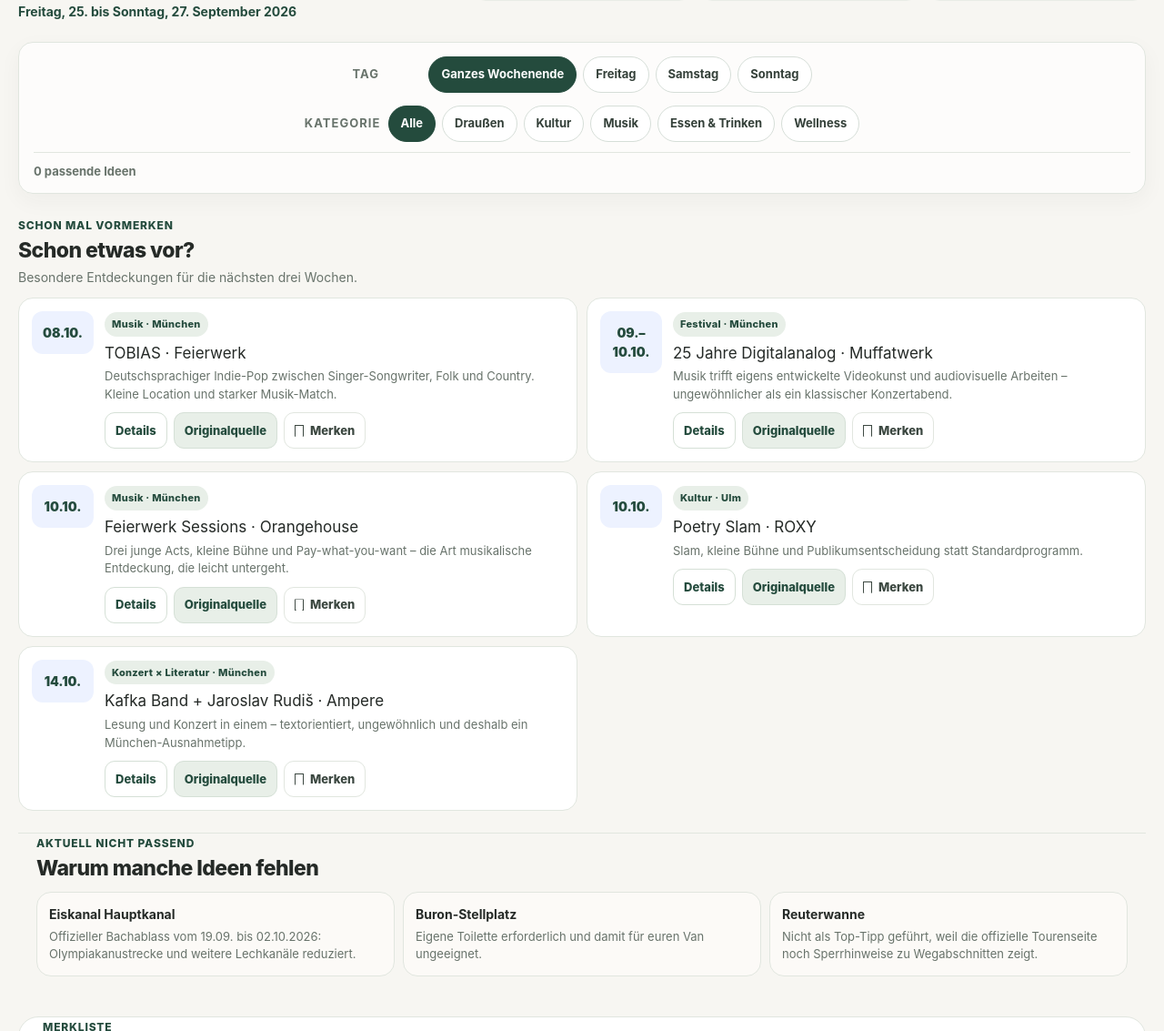
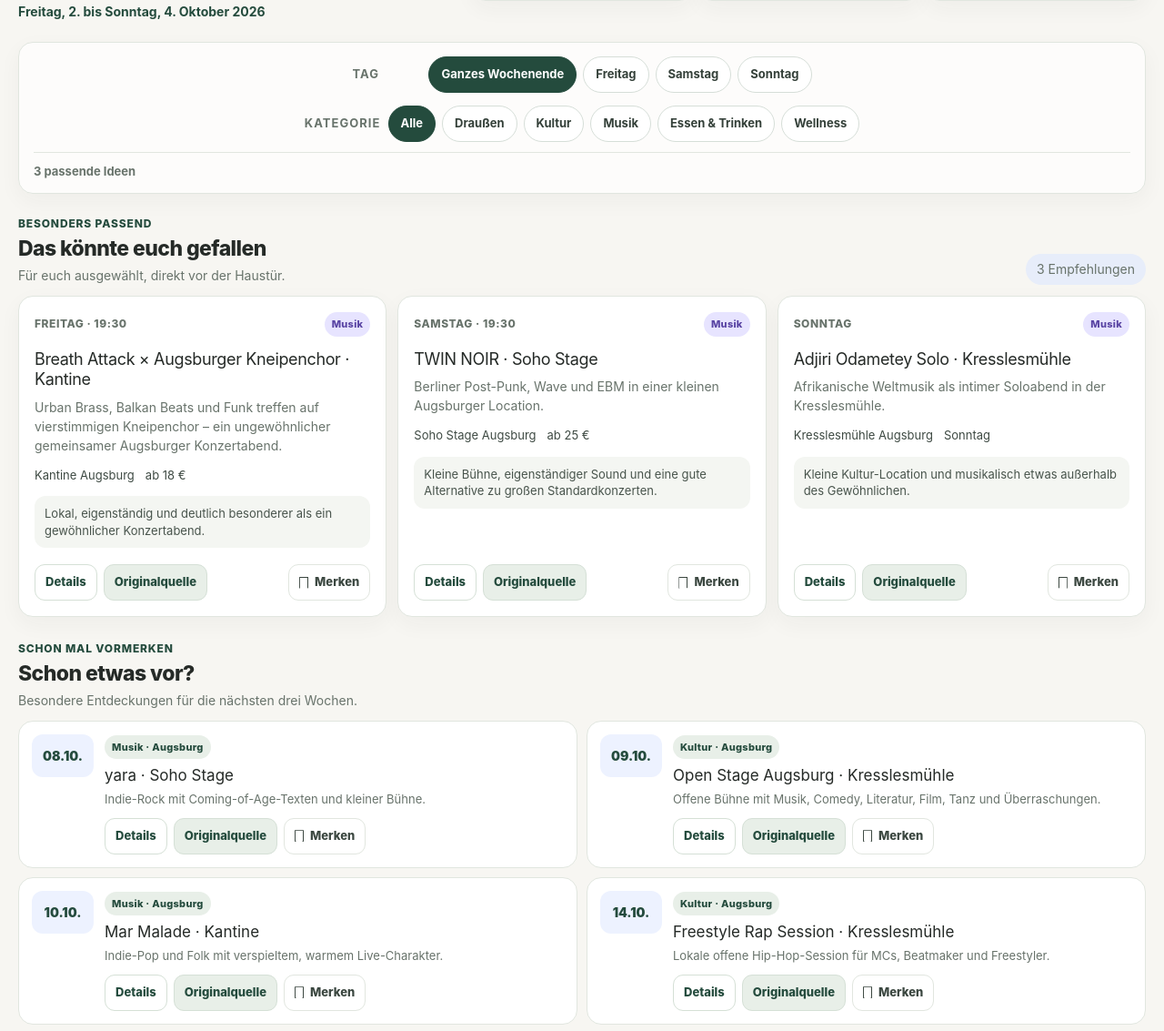
Before and after one commit to danieleckert86-ux/freizeitplaner, a website built with Vite: page index.html in a window 1280 px wide. Shown: the part 295-1428 px from the top of the page at 91% size. Built offline with nearby package versions, Linux system fonts and the light colour scheme; some packages are replaced by stand-ins of ours; no server answers; the database is empty.

Commit message:
Update Freizeitdaten für 2.–4. Oktober 2026

```diff
--- a/index.html
+++ b/index.html
@@ -30,7 +30,7 @@
         </div>
       </div>
       <div class="header-actions">
-        <span class="data-state">Datenstand Freizeit-Tipps: 25.09.2026</span>
+        <span class="data-state">Datenstand Freizeit-Tipps: 28.09.2026</span>
         <a class="saved-jump" href="#favorites" aria-label="Merkliste öffnen">
           <span class="saved-label">Merkliste</span>
           <span class="saved-count" id="savedCount">0</span>
@@ -48,23 +48,23 @@
       <div class="overview-copy">
         <p class="section-kicker">Wochenendplanung</p>
         <h1 id="weekendTitle">Zeit für ein gutes<br><span>Wochenende.</span></h1>
-        <p class="weekend-range">Freitag, 25. bis Sonntag, 27. September 2026</p>
+        <p class="weekend-range">Freitag, 2. bis Sonntag, 4. Oktober 2026</p>
 
       </div>
       <div class="weather-grid" aria-label="Wetterübersicht Freitag bis Sonntag">
-        <div class="weather-day" data-weather-date="2026-09-25">
+        <div class="weather-day" data-weather-date="2026-10-02">
           <strong>Freitag</strong>
-          <div class="weather-date">25.09.</div>
+          <div class="weather-date">02.10.</div>
           <div class="weather-value">Wetter derzeit nicht verfügbar</div>
         </div>
-        <div class="weather-day" data-weather-date="2026-09-26">
+        <div class="weather-day" data-weather-date="2026-10-03">
           <strong>Samstag</strong>
-          <div class="weather-date">26.09.</div>
+          <div class="weather-date">03.10.</div>
           <div class="weather-value">Wetter derzeit nicht verfügbar</div>
         </div>
-        <div class="weather-day" data-weather-date="2026-09-27">
+        <div class="weather-day" data-weather-date="2026-10-04">
           <strong>Sonntag</strong>
-          <div class="weather-date">27.09.</div>
+          <div class="weather-date">04.10.</div>
           <div class="weather-value">Wetter derzeit nicht verfügbar</div>
         </div>
       </div>
@@ -113,39 +113,39 @@
         <p class="section-status" id="statusText"></p>
       </div>
       <div class="cards" id="topCards">
-        <article class="card filterable" data-day="fr" data-category="kultur" data-date="2026-09-25">
-          <div class="card-top"><span class="day">Freitag · 20:00</span><span class="badge">Kultur</span></div>
-          <h3>Matilde Keizer · Lasagne im Bett</h3>
-          <p>Persönliche Geschichten, Selbstironie, Schmerz und Humor in der Kresslesmühle.</p>
-          <div class="facts"><span>20:00</span><span>Augsburg</span></div>
-          <div class="why">Charakterstark, persönlich und humorvoll statt beliebiger Freitagabend-Termin.</div>
+        <article class="card filterable" data-day="fr" data-category="musik" data-date="2026-10-02">
+          <div class="card-top"><span class="day">Freitag · 19:30</span><span class="badge">Musik</span></div>
+          <h3>Breath Attack × Augsburger Kneipenchor · Kantine</h3>
+          <p>Urban Brass, Balkan Beats und Funk treffen auf vierstimmigen Kneipenchor – ein ungewöhnlicher gemeinsamer Augsburger Konzertabend.</p>
+          <div class="facts"><span>Kantine Augsburg</span><span>ab 18 €</span></div>
+          <div class="why">Lokal, eigenständig und deutlich besonderer als ein gewöhnlicher Konzertabend.</div>
           <div class="card-actions item-actions">
-            <a class="info-link" href="https://www.kresslesmuehle.de/programm/2490042/" target="_blank" rel="noopener noreferrer">Originalquelle</a>
-            <button class="favorite-btn" type="button" data-favorite data-id="matilde-keizer-2026-09-25" data-title="Matilde Keizer – Lasagne im Bett" data-day-label="Freitag" data-category-label="Kultur" data-description="Persönliche Geschichten, Selbstironie, Schmerz und Humor in der Kresslesmühle." data-url="https://www.kresslesmuehle.de/programm/2490042/">Merken</button>
+            <a class="info-link" href="https://www.musikkantine.de/home/2026-10-02-breath-attack-meets-augsburger-kneipenchor/" target="_blank" rel="noopener noreferrer">Originalquelle</a>
+            <button class="favorite-btn" type="button" data-favorite data-id="breath-attack-kneipenchor-2026-10-02" data-title="Breath Attack × Augsburger Kneipenchor" data-day-label="Freitag" data-category-label="Musik" data-description="Urban Brass, Balkan Beats und Funk treffen auf den Augsburger Kneipenchor." data-url="https://www.musikkantine.de/home/2026-10-02-breath-attack-meets-augsburger-kneipenchor/">Merken</button>
           </div>
         </article>
 
-        <article class="card filterable" data-day="sa" data-category="musik" data-date="2026-09-26">
-          <div class="card-top"><span class="day">Samstag · 19:00</span><span class="badge">Musik</span></div>
-          <h3>Kegelbahnkonzerte #12 · Provino</h3>
-          <p>Fünf aufstrebende Acts spielen jeweils rund 30 Minuten auf der alten Kegelbahn im Provino Club.</p>
-          <div class="facts"><span>Augsburg</span><span>VVK 15 €</span></div>
-          <div class="why">Kleine Location und mehrere musikalische Entdeckungen an einem Abend.</div>
+        <article class="card filterable" data-day="sa" data-category="musik" data-date="2026-10-03">
+          <div class="card-top"><span class="day">Samstag · 19:30</span><span class="badge">Musik</span></div>
+          <h3>TWIN NOIR · Soho Stage</h3>
+          <p>Berliner Post-Punk, Wave und EBM in einer kleinen Augsburger Location.</p>
+          <div class="facts"><span>Soho Stage Augsburg</span><span>ab 25 €</span></div>
+          <div class="why">Kleine Bühne, eigenständiger Sound und eine gute Alternative zu großen Standardkonzerten.</div>
           <div class="card-actions item-actions">
-            <a class="info-link" href="https://www.augsburg-city.de/events/57873-kegelbahnkonzerte-12/" target="_blank" rel="noopener noreferrer">Originalquelle</a>
-            <button class="favorite-btn" type="button" data-favorite data-id="kegelbahnkonzerte-12-2026-09-26" data-title="Kegelbahnkonzerte #12 · Provino" data-day-label="Samstag" data-category-label="Musik" data-description="Fünf aufstrebende Acts mit kurzen Sets auf der alten Kegelbahn im Provino Club." data-url="https://www.augsburg-city.de/events/57873-kegelbahnkonzerte-12/">Merken</button>
+            <a class="info-link" href="https://www.musikkantine.de/home/2026-10-03-twin-noir/" target="_blank" rel="noopener noreferrer">Originalquelle</a>
+            <button class="favorite-btn" type="button" data-favorite data-id="twin-noir-augsburg-2026-10-03" data-title="TWIN NOIR · Soho Stage" data-day-label="Samstag" data-category-label="Musik" data-description="Post-Punk, Wave und EBM in der Soho Stage Augsburg." data-url="https://www.musikkantine.de/home/2026-10-03-twin-noir/">Merken</button>
           </div>
         </article>
 
-        <article class="card filterable" data-day="so" data-category="musik" data-date="2026-09-27">
-          <div class="card-top"><span class="day">Sonntag · 19:30</span><span class="badge">Musik</span></div>
-          <h3>Black Sea Dahu · Kantine</h3>
-          <p>Indie-Folk, Chamber Pop und Art Rock mit persönlichem Songwriting und markanter Stimme.</p>
-          <div class="facts"><span>Kantine Augsburg</span><span>ab 35 €</span></div>
-          <div class="why">Sehr nah an euren Indie-Folk- und Singer-Songwriter-Referenzen.</div>
+        <article class="card filterable" data-day="so" data-category="musik" data-date="2026-10-04">
+          <div class="card-top"><span class="day">Sonntag</span><span class="badge">Musik</span></div>
+          <h3>Adjiri Odametey Solo · Kresslesmühle</h3>
+          <p>Afrikanische Weltmusik als intimer Soloabend in der Kresslesmühle.</p>
+          <div class="facts"><span>Kresslesmühle Augsburg</span><span>Sonntag</span></div>
+          <div class="why">Kleine Kultur-Location und musikalisch etwas außerhalb des Gewöhnlichen.</div>
           <div class="card-actions item-actions">
-            <a class="info-link" href="https://www.musikkantine.de/home/2026-09-27-black-sea-dahu/" target="_blank" rel="noopener noreferrer">Originalquelle</a>
-            <button class="favorite-btn" type="button" data-favorite data-id="black-sea-dahu-augsburg-2026-09-27" data-title="Black Sea Dahu · Augsburg" data-day-label="Sonntag" data-category-label="Musik" data-description="Indie-Folk, Chamber Pop und Art Rock mit emotionalem Songwriting in der Kantine Augsburg." data-url="https://www.musikkantine.de/home/2026-09-27-black-sea-dahu/">Merken</button>
+            <a class="info-link" href="https://www.kresslesmuehle.de/programm/" target="_blank" rel="noopener noreferrer">Originalquelle</a>
+            <button class="favorite-btn" type="button" data-favorite data-id="adjiri-odametey-2026-10-04" data-title="Adjiri Odametey Solo · Kresslesmühle" data-day-label="Sonntag" data-category-label="Musik" data-description="Afrikanische Weltmusik als Soloabend in der Kresslesmühle." data-url="https://www.kresslesmuehle.de/programm/">Merken</button>
           </div>
         </article>
       </div>
@@ -348,70 +348,11 @@
         </div>
       </div>
       <div class="discovery-timeline">
-        <article class="discovery-item">
-          <time>08.10.</time>
-          <div>
-            <span class="mini-badge">Musik · München</span>
-            <h3>TOBIAS · Feierwerk</h3>
-            <p>Deutschsprachiger Indie-Pop zwischen Singer-Songwriter, Folk und Country. Kleine Location und starker Musik-Match.</p>
-            <div class="item-actions">
-              <a class="info-link" href="https://www.feierwerk.de/konzert-kulturprogramm/detail/08-10-2026_tobias" target="_blank" rel="noopener noreferrer">Originalquelle</a>
-              <button class="favorite-btn compact" type="button" data-favorite data-id="tobias-feierwerk-2026-10-08" data-title="TOBIAS · Feierwerk" data-day-label="Donnerstag, 08.10." data-category-label="Musik" data-description="Deutschsprachiger Indie-Pop zwischen Singer-Songwriter, Folk und Country im Feierwerk München." data-url="https://www.feierwerk.de/konzert-kulturprogramm/detail/08-10-2026_tobias">Merken</button>
-            </div>
-          </div>
-        </article>
-
-        <article class="discovery-item">
-          <time>09.–10.10.</time>
-          <div>
-            <span class="mini-badge">Festival · München</span>
-            <h3>25 Jahre Digitalanalog · Muffatwerk</h3>
-            <p>Musik trifft eigens entwickelte Videokunst und audiovisuelle Arbeiten – ungewöhnlicher als ein klassischer Konzertabend.</p>
-            <div class="item-actions">
-              <a class="info-link" href="https://www.muffatwerk.de/de/events/view/8234/25-jahre-digitalanalog-musik-festival" target="_blank" rel="noopener noreferrer">Originalquelle</a>
-              <button class="favorite-btn compact" type="button" data-favorite data-id="digitalanalog-muenchen-2026-10-09" data-title="25 Jahre Digitalanalog · Muffatwerk" data-day-label="09.–10.10." data-category-label="Musik" data-description="Musikfestival mit Videokunst und audiovisuellen Arbeiten im Muffatwerk." data-url="https://www.muffatwerk.de/de/events/view/8234/25-jahre-digitalanalog-musik-festival">Merken</button>
-            </div>
-          </div>
-        </article>
-
-        <article class="discovery-item">
-          <time>10.10.</time>
-          <div>
-            <span class="mini-badge">Musik · München</span>
-            <h3>Feierwerk Sessions · Orangehouse</h3>
-            <p>Drei junge Acts, kleine Bühne und Pay-what-you-want – die Art musikalische Entdeckung, die leicht untergeht.</p>
-            <div class="item-actions">
-              <a class="info-link" href="https://www.feierwerk.de/konzert-kulturprogramm/detail/10-10-2026_feierwerk-session-floralia-luvbite-victoryaz" target="_blank" rel="noopener noreferrer">Originalquelle</a>
-              <button class="favorite-btn compact" type="button" data-favorite data-id="feierwerk-sessions-2026-10-10" data-title="Feierwerk Sessions · Orangehouse" data-day-label="Samstag, 10.10." data-category-label="Musik" data-description="Drei junge Acts in kleiner Location, Pay what you want." data-url="https://www.feierwerk.de/konzert-kulturprogramm/detail/10-10-2026_feierwerk-session-floralia-luvbite-victoryaz">Merken</button>
-            </div>
-          </div>
-        </article>
-
-        <article class="discovery-item">
-          <time>10.10.</time>
-          <div>
-            <span class="mini-badge">Kultur · Ulm</span>
-            <h3>Poetry Slam · ROXY</h3>
-            <p>Slam, kleine Bühne und Publikumsentscheidung statt Standardprogramm.</p>
-            <div class="item-actions">
-              <a class="info-link" href="https://www.roxy.ulm.de/programm/programm.php?j=2026&m=10&vid=5508" target="_blank" rel="noopener noreferrer">Originalquelle</a>
-              <button class="favorite-btn compact" type="button" data-favorite data-id="poetry-slam-roxy-ulm-2026-10-10" data-title="Poetry Slam · ROXY Ulm" data-day-label="Samstag, 10.10." data-category-label="Kultur" data-description="Poetry Slam im ROXY Ulm mit Publikumsentscheidung." data-url="https://www.roxy.ulm.de/programm/programm.php?j=2026&m=10&vid=5508">Merken</button>
-            </div>
-          </div>
-        </article>
-
-        <article class="discovery-item">
-          <time>14.10.</time>
-          <div>
-            <span class="mini-badge">Konzert × Literatur · München</span>
-            <h3>Kafka Band + Jaroslav Rudiš · Ampere</h3>
-            <p>Lesung und Konzert in einem – textorientiert, ungewöhnlich und deshalb ein München-Ausnahmetipp.</p>
-            <div class="item-actions">
-              <a class="info-link" href="https://www.muffatwerk.de/de/events/concert" target="_blank" rel="noopener noreferrer">Originalquelle</a>
-              <button class="favorite-btn compact" type="button" data-favorite data-id="kafka-band-rudis-2026-10-14" data-title="Kafka Band + Jaroslav Rudiš · Ampere" data-day-label="Mittwoch, 14.10." data-category-label="Kultur" data-description="Konzert und Literatur mit Kafka Band und Jaroslav Rudiš im Ampere." data-url="https://www.muffatwerk.de/de/events/concert">Merken</button>
-            </div>
-          </div>
-        </article>
+        <article class="discovery-item"><time>08.10.</time><div><span class="mini-badge">Musik · Augsburg</span><h3>yara · Soho Stage</h3><p>Indie-Rock mit Coming-of-Age-Texten und kleiner Bühne.</p><div class="item-actions"><a class="info-link" href="https://www.musikkantine.de/home/2026-10-08-yara/" target="_blank" rel="noopener noreferrer">Originalquelle</a><button class="favorite-btn compact" type="button" data-favorite data-id="yara-augsburg-2026-10-08" data-title="yara · Soho Stage" data-day-label="Donnerstag, 08.10." data-category-label="Musik" data-description="Indie-Rock in der Soho Stage Augsburg." data-url="https://www.musikkantine.de/home/2026-10-08-yara/">Merken</button></div></div></article>
+        <article class="discovery-item"><time>09.10.</time><div><span class="mini-badge">Kultur · Augsburg</span><h3>Open Stage Augsburg · Kresslesmühle</h3><p>Offene Bühne mit Musik, Comedy, Literatur, Film, Tanz und Überraschungen.</p><div class="item-actions"><a class="info-link" href="https://www.kresslesmuehle.de/programm/2498016/" target="_blank" rel="noopener noreferrer">Originalquelle</a><button class="favorite-btn compact" type="button" data-favorite data-id="open-stage-augsburg-2026-10-09" data-title="Open Stage Augsburg" data-day-label="Freitag, 09.10." data-category-label="Kultur" data-description="Offene Bühne mit wechselnden Kunstformen in der Kresslesmühle." data-url="https://www.kresslesmuehle.de/programm/2498016/">Merken</button></div></div></article>
+        <article class="discovery-item"><time>10.10.</time><div><span class="mini-badge">Musik · Augsburg</span><h3>Mar Malade · Kantine</h3><p>Indie-Pop und Folk mit verspieltem, warmem Live-Charakter.</p><div class="item-actions"><a class="info-link" href="https://www.musikkantine.de/home/2026-10-10-mar-malade/" target="_blank" rel="noopener noreferrer">Originalquelle</a><button class="favorite-btn compact" type="button" data-favorite data-id="mar-malade-augsburg-2026-10-10" data-title="Mar Malade · Kantine" data-day-label="Samstag, 10.10." data-category-label="Musik" data-description="Indie-Pop und Folk in der Kantine Augsburg." data-url="https://www.musikkantine.de/home/2026-10-10-mar-malade/">Merken</button></div></div></article>
+        <article class="discovery-item"><time>14.10.</time><div><span class="mini-badge">Kultur · Augsburg</span><h3>Freestyle Rap Session · Kresslesmühle</h3><p>Lokale offene Hip-Hop-Session für MCs, Beatmaker und Freestyler.</p><div class="item-actions"><a class="info-link" href="https://www.kresslesmuehle.de/programm/" target="_blank" rel="noopener noreferrer">Originalquelle</a><button class="favorite-btn compact" type="button" data-favorite data-id="freestyle-rap-augsburg-2026-10-14" data-title="Freestyle Rap Session · Kresslesmühle" data-day-label="Mittwoch, 14.10." data-category-label="Kultur" data-description="Offene lokale Hip-Hop-Session in der Kresslesmühle." data-url="https://www.kresslesmuehle.de/programm/">Merken</button></div></div></article>
+        <article class="discovery-item"><time>18.10.</time><div><span class="mini-badge">Musik · Augsburg</span><h3>Kapa Tult · Kantine</h3><p>Textorientierter Indie mit rohem, intimem Gitarrensound und leichtfüßigen Hooks.</p><div class="item-actions"><a class="info-link" href="https://www.musikkantine.de/home/2026-10-18-kapa-tult/" target="_blank" rel="noopener noreferrer">Originalquelle</a><button class="favorite-btn compact" type="button" data-favorite data-id="kapa-tult-augsburg-2026-10-18" data-title="Kapa Tult · Kantine" data-day-label="Sonntag, 18.10." data-category-label="Musik" data-description="Textorientierter Indie in der Kantine Augsburg." data-url="https://www.musikkantine.de/home/2026-10-18-kapa-tult/">Merken</button></div></div></article>
       </div>
     </section>
 
```
